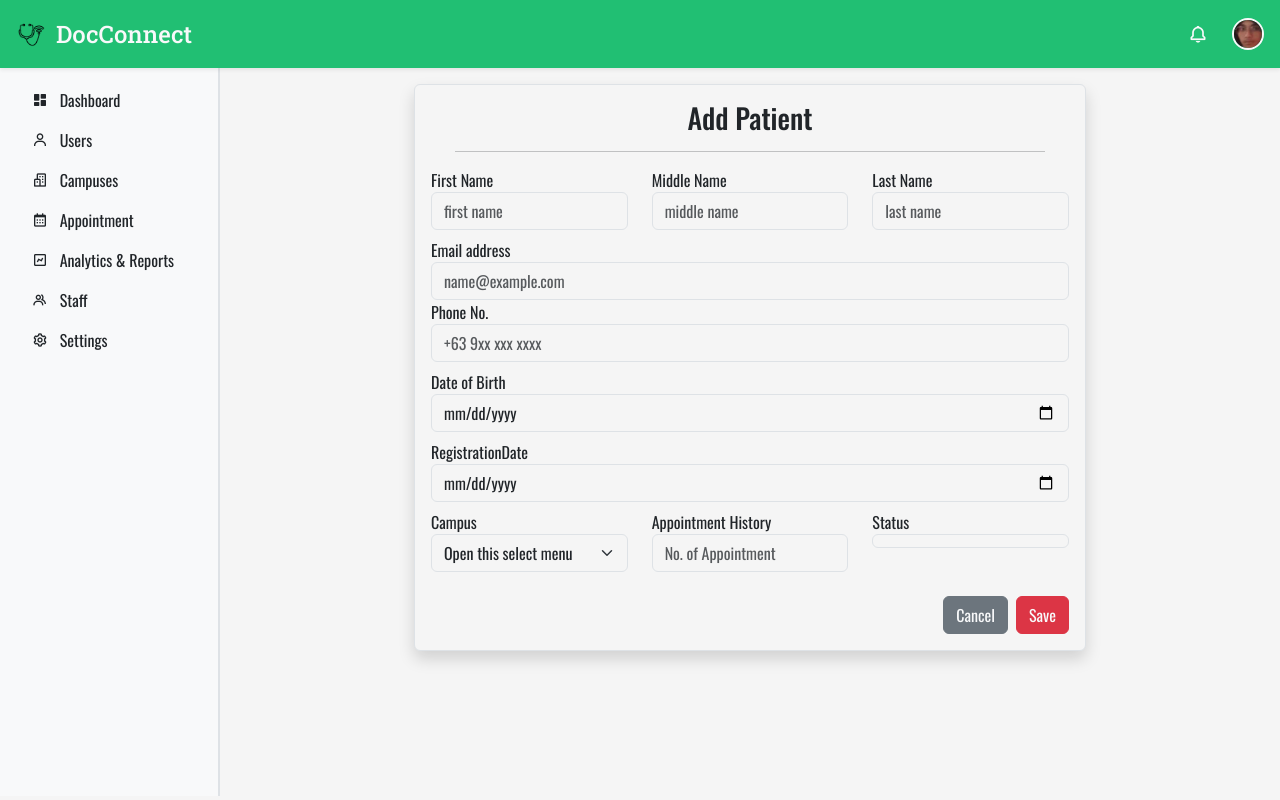
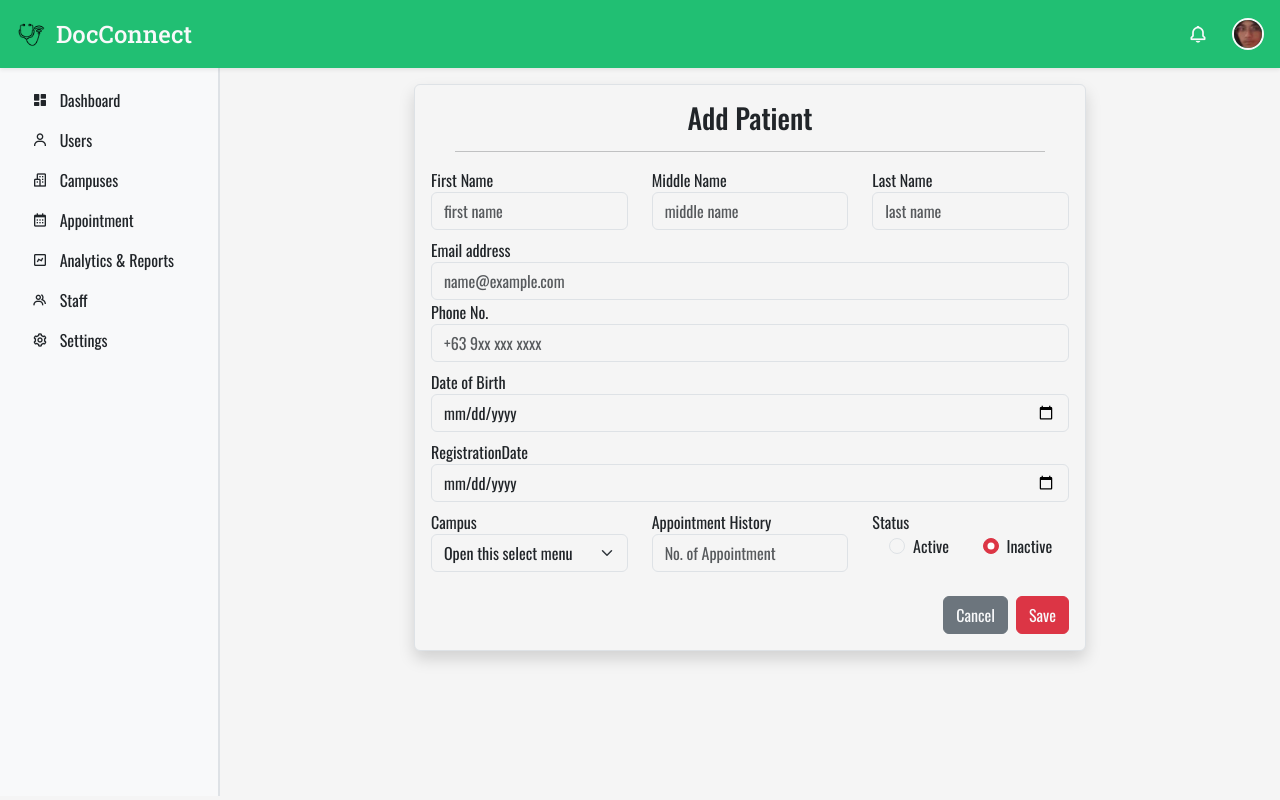
Before and after one commit to frnkln-olvrs/DocConnect, a PHP site: page /admin/admin.Add_usersAcc.php in a window 1280 px wide. Run offline with PHP 8.4, Linux system fonts and the light colour scheme; some libraries are stand-ins or nearby versions.

Commit message:
Update admin.Add_usersAcc.php

```diff
--- a/admin/admin.Add_usersAcc.php
+++ b/admin/admin.Add_usersAcc.php
@@ -81,7 +81,21 @@
 
               <div class="form-group mb-2">
                 <label for="status">Status</label>
-                <input type="radio" class="form-control" id="status" placeholder="MM/DD/YYYY">
+                <div class="d-flex flex-row justify-content-around">
+                  <div class="form-check">
+                    <input class="form-check-input" type="radio" name="flexRadioDefault" id="flexRadioDefault1">
+                    <label class="form-check-label" for="flexRadioDefault1">
+                      Active
+                    </label>
+                  </div>
+                  <div class="form-check">
+                    <input class="form-check-input" type="radio" name="flexRadioDefault" id="flexRadioDefault2" checked>
+                    <label class="form-check-label" for="flexRadioDefault2">
+                      Inactive
+                    </label>
+                  </div>
+
+                </div>
               </div>
             </div>
 
```
